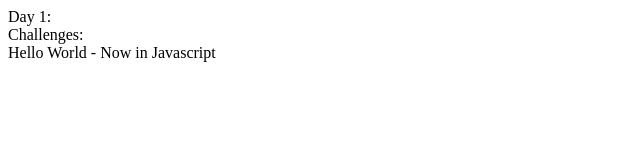
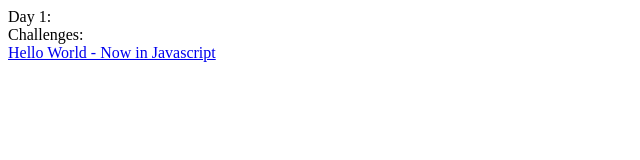
Before and after one commit to schonfju/MLH-January-2021, a plain HTML site: page index.html in a window 1280 px wide. Shown: the whole page, without its empty margins (0-640 px from the left). Drawn offline with Linux system fonts and the light colour scheme.

Commit message:
Update index.html

```diff
--- a/index.html
+++ b/index.html
@@ -15,7 +15,7 @@
   <br>
   Challenges:
   <br>
-  Hello World - Now in Javascript
+  <a href="./hello_world.html">Hello World - Now in Javascript</a>
   <br>
 </body>
 </html>
```
